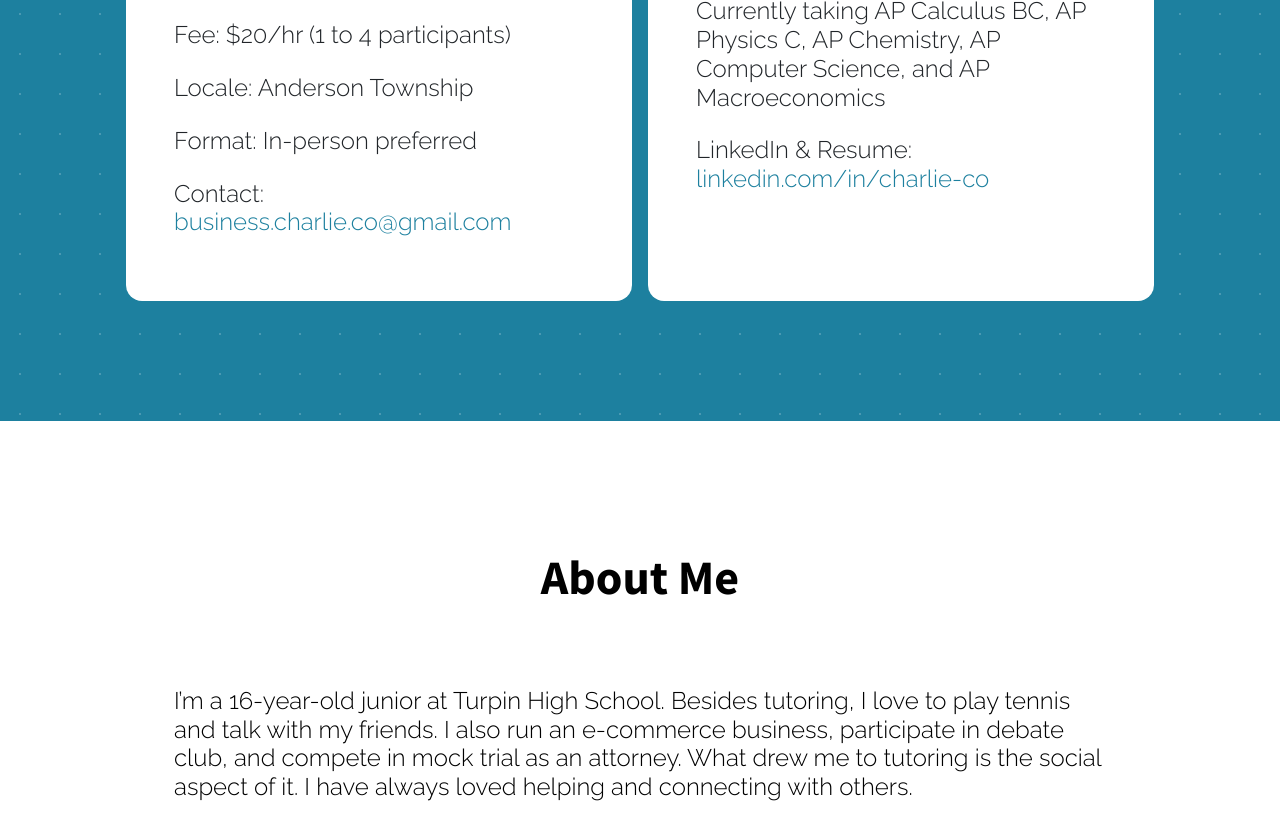
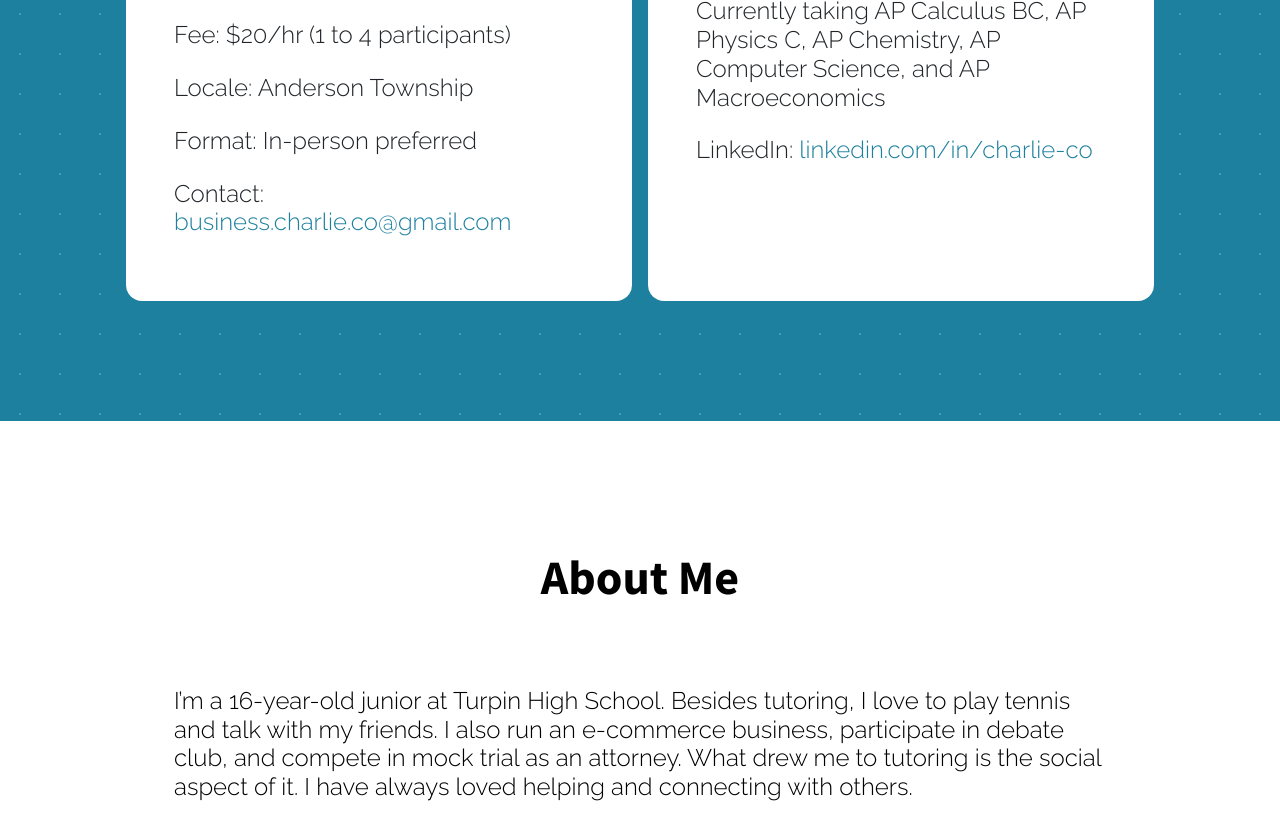
Before and after one commit to charlie-works/charlie-works.github.io, a website: page index.html in a window 1280 px wide. Shown: the part 1486-2326 px from the top of the page. Drawn offline with nearby package versions, Linux system fonts and the light colour scheme; some packages are replaced by stand-ins of ours.

Commit message:
Update index.html

```diff
--- a/index.html
+++ b/index.html
@@ -97,8 +97,7 @@
                             <h4 class="card-text">Currently taking AP Calculus BC, AP Physics C, AP Chemistry, AP Computer Science, and AP Macroeconomics
                             </h4>
 
-                            <h4 class="card-text">LinkedIn & Resume: <br>
-                                <a href="https://www.linkedin.com/in/charlie-co/">linkedin.com/in/charlie-co</a>
+                            <h4 class="card-text">LinkedIn: <a href="https://www.linkedin.com/in/charlie-co/">linkedin.com/in/charlie-co</a>
                             </h4>
                         </div>
                     </div>
```
